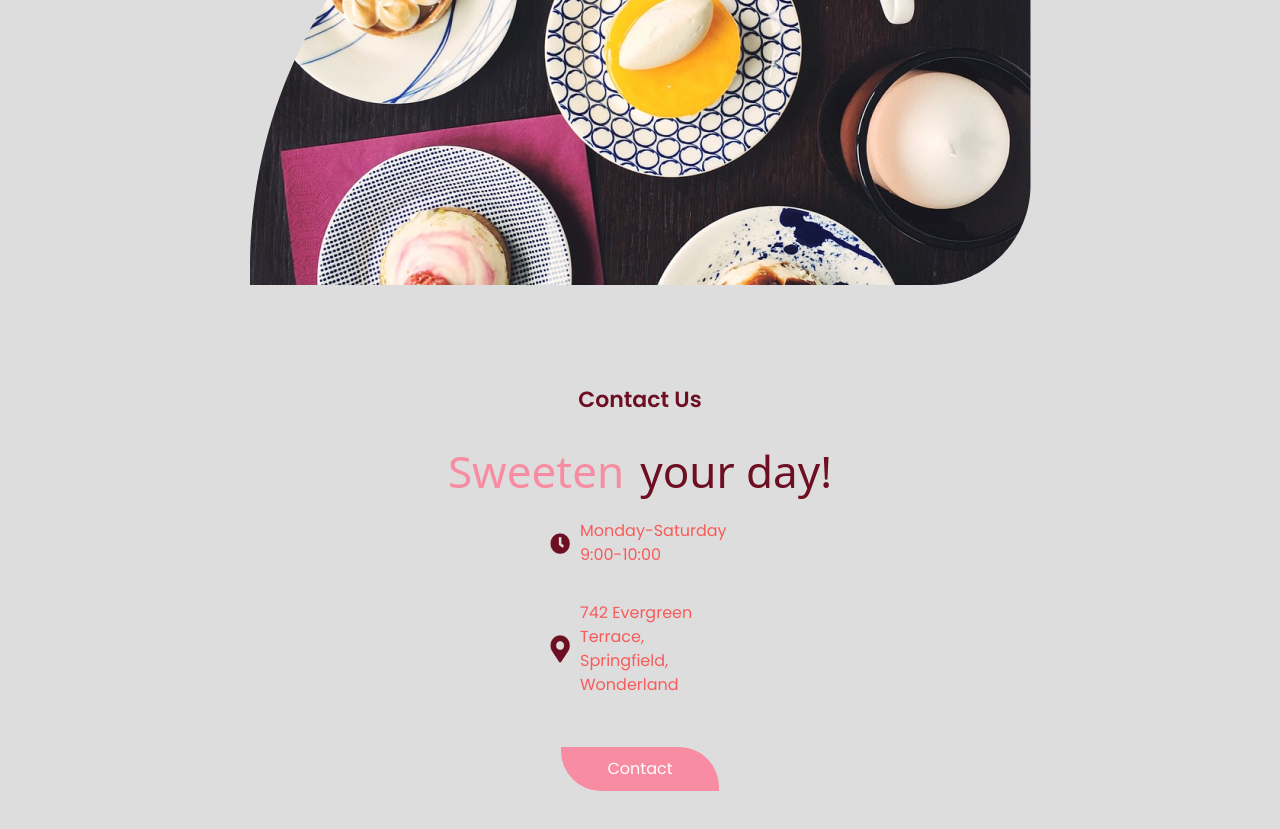
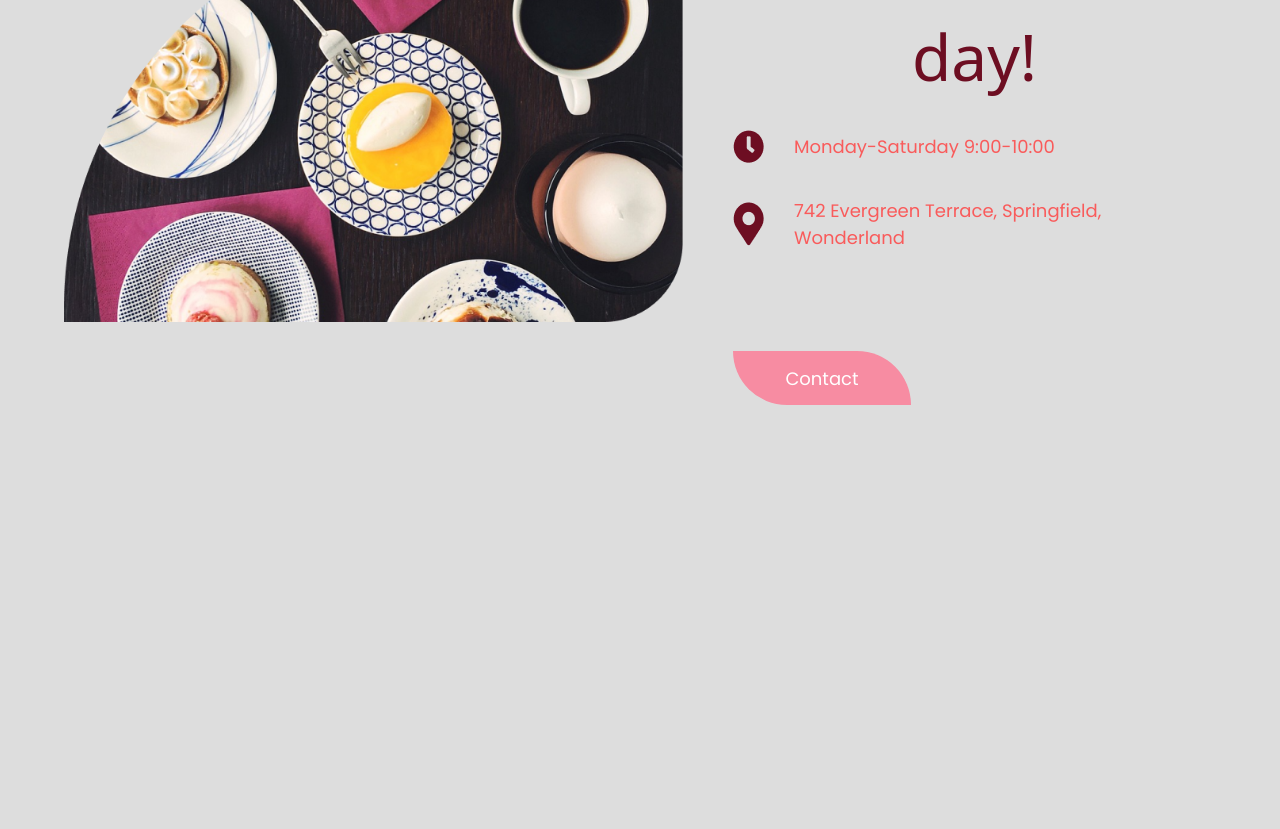
Before and after one commit to AlfazUlIslam/candied, a React (Vite) app: page / in a window 1280 px wide. Shown: the part 4140-4969 px from the top of the page. After the commit the page ends 4665 px from the top, so only its background shows below. Built offline with nearby package versions, Linux system fonts and the light colour scheme; a web font is replaced by a local one.

Commit message:
contact us desktop styles added

```diff
--- a/src/components/Info/Info.jsx
+++ b/src/components/Info/Info.jsx
@@ -3,22 +3,21 @@ const Info = (props) => {
 
     return (
         // info
-        // gap-[30px]
         <div className="flex justify-start items-center
-        gap-[10px]">
+        gap-[10px] sm:gap-[30px] md:gap-[10px] xl:gap-[30px]">
             {/* icon */}
             <div>
 
             <img
-                className="w-[20px]"
+                className="w-[20px] sm:w-auto md:w-[20px]]"
                 src={image}
                 alt={altText}
             />
             </div>
             {/* info text */}
-            {/* w-[340px] text-[18px] */}
             <p className="w-[150px] font-poppins font-normal
-            text-[16px] text-darkPink">
+            text-[16px] text-darkPink sm:w-[340px] sm:text-[18px]
+            md:w-[250px] md:text-[16px] xl:w-[340px] xl:text-[18px]">
                 {infoText}
             </p>
         </div>
--- a/src/sections/ContactUs/ContactUs.jsx
+++ b/src/sections/ContactUs/ContactUs.jsx
@@ -6,39 +6,43 @@ const ContactUs = () => {
     // contact us
     <section id="contact-us">
         {/* contact us container */}
-        {/* py-[120px] flex-row */}
-        <div className="container px-6 py-[60px]
-        flex flex-col justify-center items-center gap-[98px]">
+        <div className="container px-6 py-[60px] flex flex-col
+        justify-center items-center gap-[98px] md:flex-row
+        md:gap-[50px] xl:py-[120px]">
             {/* image */}
             <div>
                 <img
+                    className="w-[300px] sm:w-[500px]
+                    md:w-[300px] lg:w-[400px] xl:w-auto"
                     src={contactUsImage}
                     alt="Contact Us Image"
                 />
             </div>
             {/* content */}
-            {/* items-start */}
-            <div className="flex flex-col items-center">
+            <div className="flex flex-col items-center
+            md:items-start">
                 {/* title */}
-                {/* text-[36px] */}
                 <h3 className="font-poppins font-semibold
                 text-[22px] text-lightBrownishMaroon
-                text-center">
+                text-center sm:text-[36px] md:text-[22px]
+                lg:text-[26px] xl:text-[36px]">
                     Contact Us
                 </h3>
                 {/* heading */}
-                {/* w-[483px] mt-[32px] mb-[25px] text-[64px] */}
                 <h2 className="w-auto mt-[22px] mb-[15px]
                 font-sail font-normal text-[44px]
-                text-lightBrownishMaroon text-center">
+                text-lightBrownishMaroon text-center
+                sm:w-[483px] sm:text-[64px] md:w-auto
+                md:text-[44px] lg:text-[64px] xl:w-[483px]
+                xl:mt-[32px] xl:mb-[25px]">
                     <span className="mr-4 text-mediumLightPink">
                         Sweeten
                     </span>
                     your day!
                 </h2>
                 {/* infos */}
-                {/* mb-[100px] */}
-                <div className="mb-[50px] space-y-[34px]">
+                <div className="mb-[50px] space-y-[34px]
+                xl:mb-[100px]">
                     <Info
                         image={clockIcon}
                         altText={"Clock Icon"}
@@ -51,14 +55,17 @@ const ContactUs = () => {
                     />
                 </div>
                 {/* button */}
-                {/* w-[178px] h-[54px] rounded-tr-[100px]
-                rounded-bl-[100px] text-[18px] */}
                 <button className="w-[158px] h-[44px]
                 rounded-tr-[40px] rounded-bl-[40px]
                 bg-mediumLightPink font-poppins font-normal
                 text-[16px] text-[#FFF] flex justify-center
                 items-center transition-all duration-1000
-                hover:bg-darkPink active:scale-90">
+                hover:bg-darkPink active:scale-90 sm:w-[178px]
+                sm:h-[54px] sm:rounded-tr-[100px] sm:rounded-bl-[100px]
+                sm:text-[18px] md:w-[158px] md:h-[44px] md:rounded-tr-[40px]
+                md:rounded-bl-[40px] md:text-[16px] xl:w-[178px]
+                xl:h-[54px] xl:rounded-tr-[100px] xl:rounded-bl-[100px]
+                xl:text-[18px]">
                     Contact
                 </button>
             </div>
```
